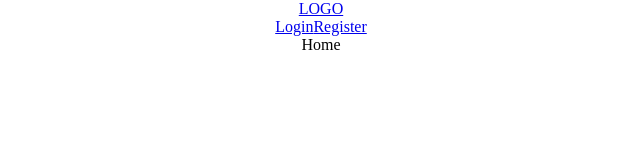
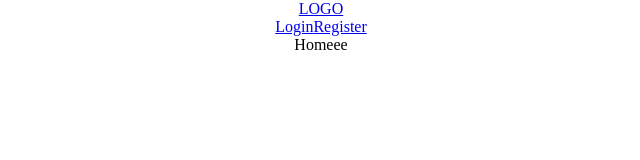
Before and after one commit to tomaszdz89/Streaming, a React (Create React App) app: page / in a window 1280 px wide. Shown: the top 160 px of the page, without its empty margins (319-959 px from the left). Built offline with nearby package versions, Linux system fonts and the light colour scheme.

Commit message:
fix: Fix eslint error config

```diff
--- a/src/components/Home.tsx
+++ b/src/components/Home.tsx
@@ -1,8 +1,8 @@
 import React from 'react'
 
-function Home() {
+function Home (): JSX.Element {
   return (
-    <div>Home</div>
+    <div>Homeee</div>
   )
 }
 
--- a/src/components/Login.tsx
+++ b/src/components/Login.tsx
@@ -1,6 +1,6 @@
 import React from 'react'
 
-function Login() {
+function Login (): JSX.Element {
   return (
     <div>Login</div>
   )
--- a/src/components/Navbar.tsx
+++ b/src/components/Navbar.tsx
@@ -1,7 +1,7 @@
 import React from 'react'
-import { Link } from "react-router-dom";
+import { Link } from 'react-router-dom'
 
-function Navbar() {
+function Navbar (): JSX.Element {
   return (
     <nav className="navbar">
         <Link to="/">LOGO</Link>
```
Also changed, not shown: src/App.tsx (+10 -11 lines), src/index.tsx (+7 -7 lines), .eslintrc.json.
